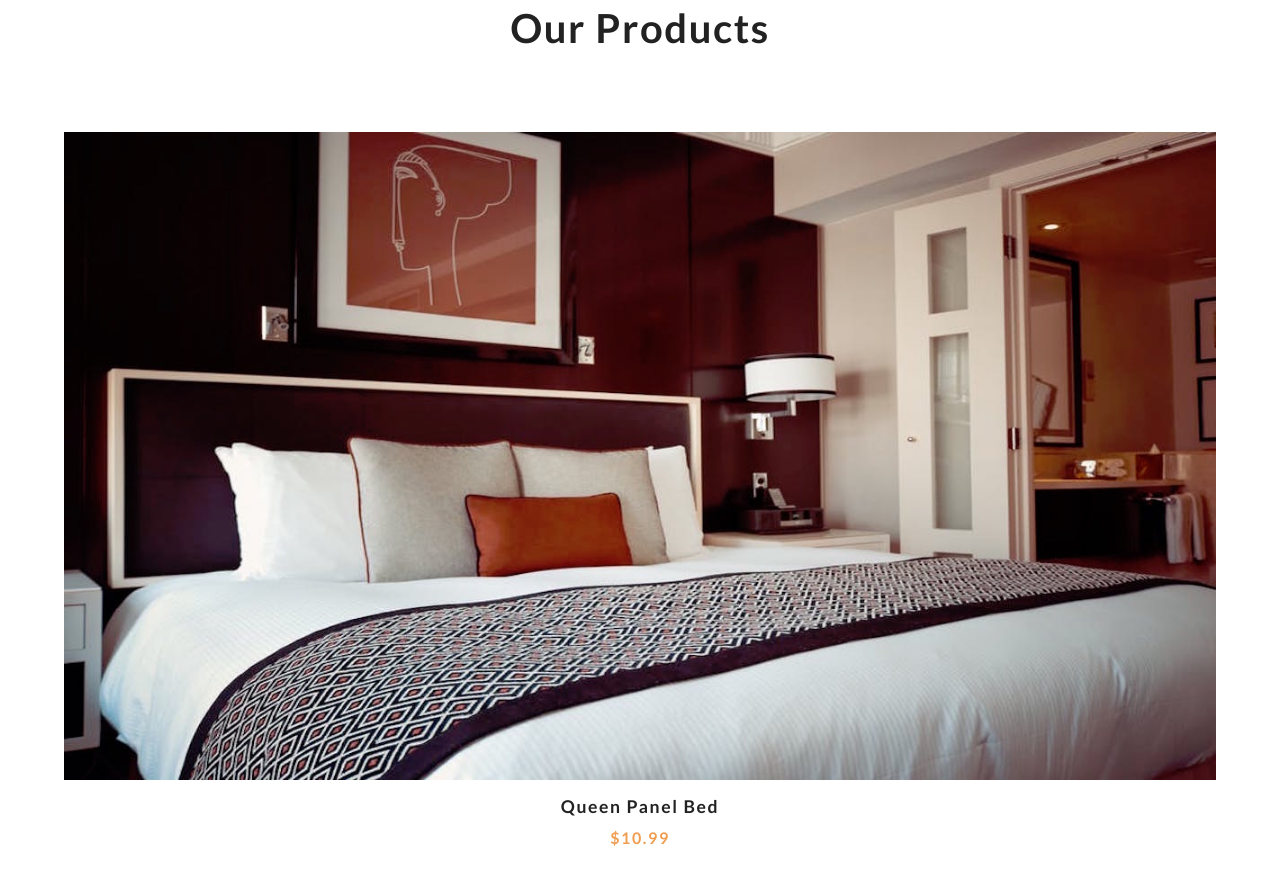
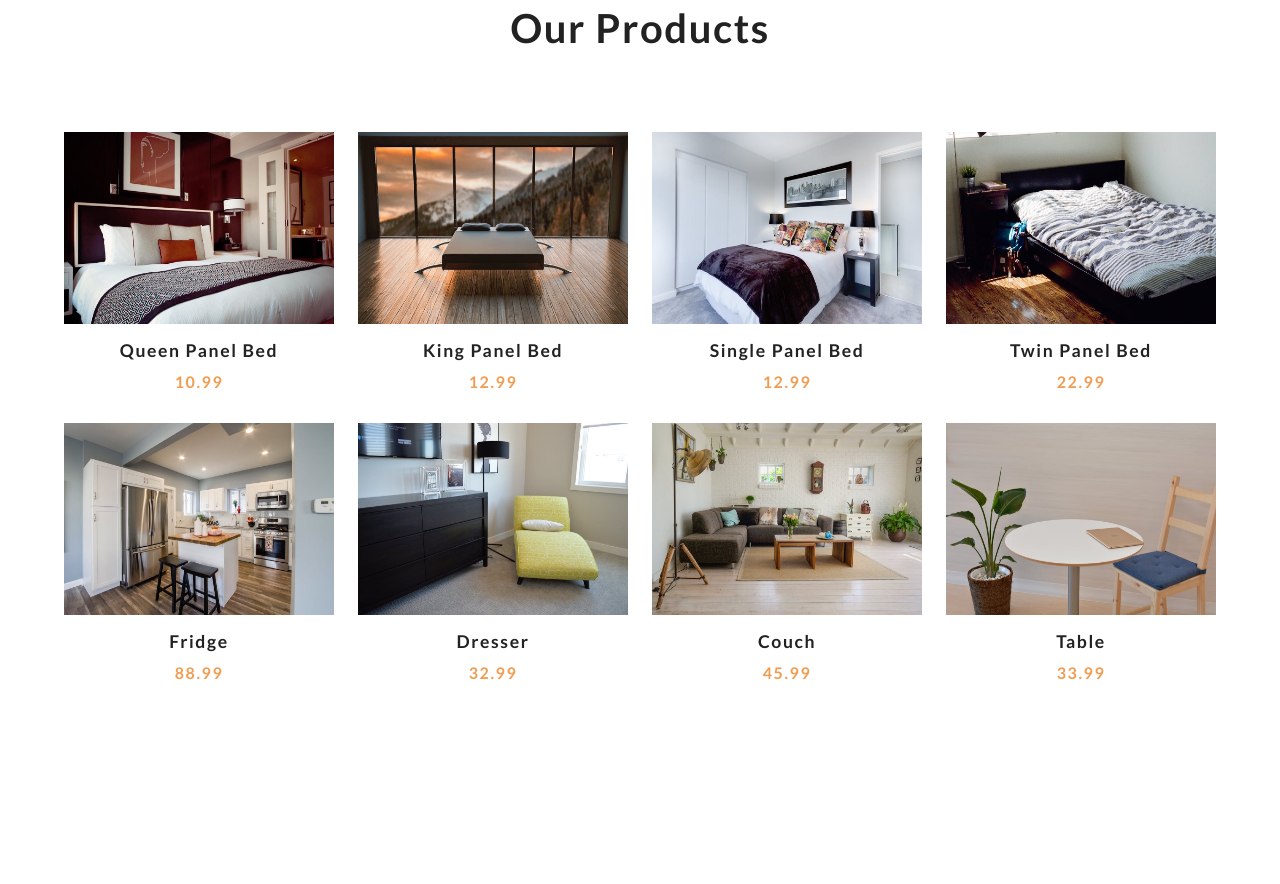
Before and after one commit to evangeldaping/comfy-house, a plain HTML site: page index.html in a window 1280 px wide. Shown: the part 860-1744 px from the top of the page. After the commit the page ends 1606 px from the top, so only its background shows below. Drawn offline with Linux system fonts and the light colour scheme.

Commit message:
class UI

```diff
--- a/app.js
+++ b/app.js
@@ -8,7 +8,7 @@ const cartOverlay = document.querySelector('.cart-overlay');
 const cartItems = document.querySelector('.cart-items');
 const cartTotal = document.querySelector('.cart-total');
 const cartContent = document.querySelector('.cart-content');
-const productsDOM= document.querySelector('.products-center');
+const productsDOM = document.querySelector('.products-center');
 
 //cart
 let cart = [];
@@ -37,7 +37,30 @@ class Products {
 
 // display products
 class UI {
-
+    displayProducts(products){
+        let result = '';
+        products.forEach(product => {
+            result += `
+            <!-- single product -->
+                <article class="product">
+                    <div class="img-container">
+                        <img src=${product.image}
+                            alt="product"
+                            class="product-img"
+                        >
+                        <button class="bag-btn" data-d=${product.id}>
+                            <i class="fas fa-shopping-cart"></i>
+                            add to bag
+                        </button>
+                    </div>
+                    <h3>${product.title}</h3>
+                    <h4>${product.price}</h4>
+                </article>
+            <!-- end of single product -->
+            `
+        });
+        productsDOM.innerHTML = result;
+    }
 }
 
 // local storage
@@ -50,5 +73,6 @@ document.addEventListener("DOMContentLoaded", ()=>{
     const products = new Products();
 
     // get all products
-    products.getProducts().then(products => console.log(products));
-})
+    products.getProducts().then(products =>
+        ui.displayProducts(products))
+});
--- a/index.html
+++ b/index.html
@@ -40,19 +40,7 @@
             <h2>our products</h2>
         </div>
         <div class="products-center">
-            <!-- single product -->
-            <article class="product">
-                <div class="img-container">
-                    <img src="./images/product-1.jpeg" alt="product" class="product-img">
-                    <button class="bag-btn" data-d="1">
-                        <i class="fas fa-shopping-cart"></i>
-                        add to bag
-                    </button>
-                </div>
-                <h3>queen panel bed</h3>
-                <h4>$10.99</h4>
-            </article>
-            <!-- end of single product -->
+
         </div>
     </section>
     <!-- end of products -->
```
